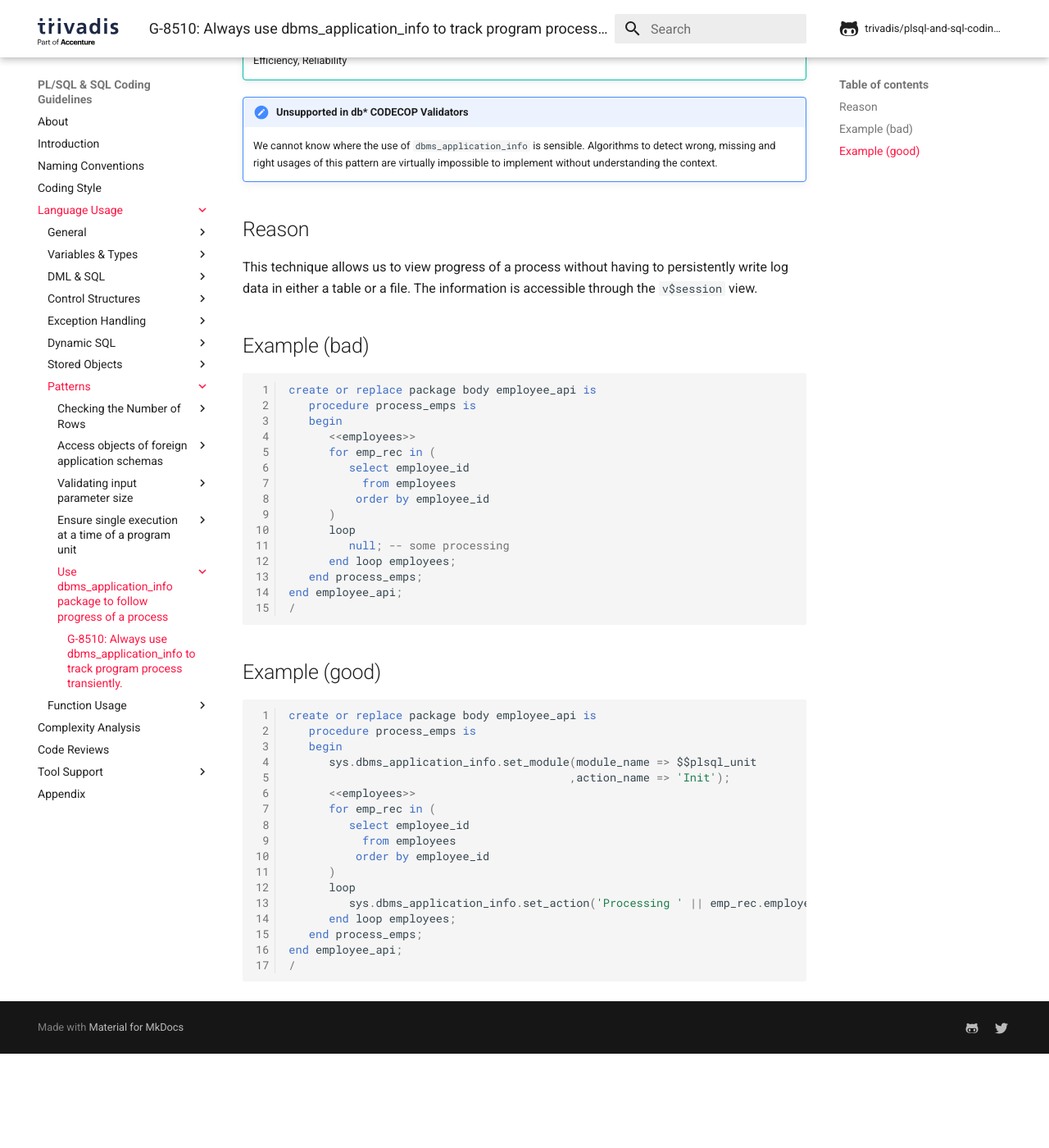
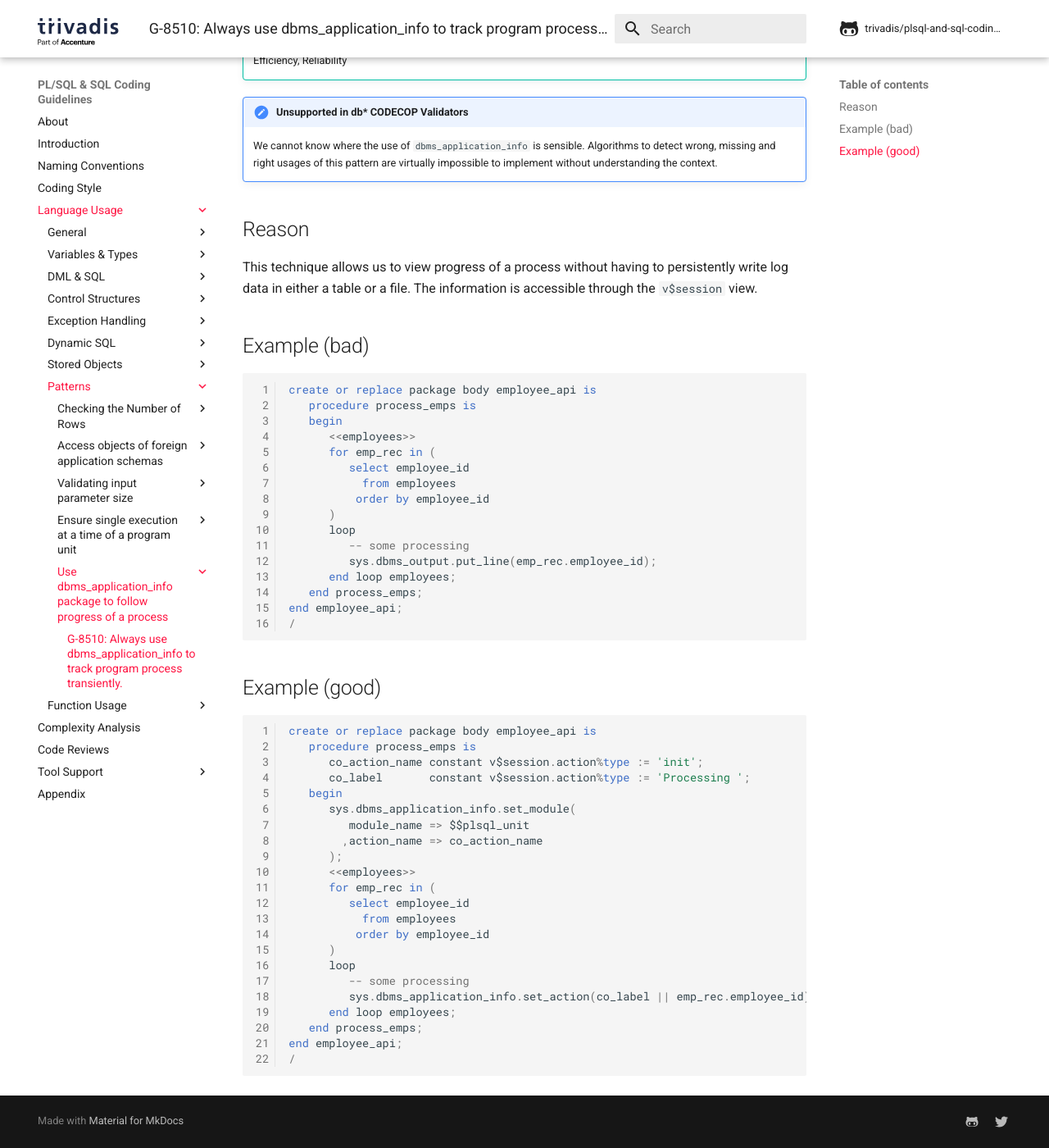
Before and after one commit to Trivadis/plsql-and-sql-coding-guidelines, an MkDocs documentation site: the page built from docs/4-language-usage/8-patterns/5-use-dbms-application-info-package-to-follow-progress-of-a-process/g-8510.md, in a window 1280 px wide and 1400 px high, scrolled down 229 px. Shown: the whole window at 82% size. Built offline with MkDocs 1.6.1 and Material for MkDocs 9.7.7, drawn with Linux system fonts in a browser that asks for light colours; comment, search, counter and statistics services are not loaded; the version menu is left out; before the commit the page ends 1514 px from its top, so only the background shows below that.

Commit message:
Fix violations of G-1050 and G-4385

````diff
--- a/docs/4-language-usage/8-patterns/5-use-dbms-application-info-package-to-follow-progress-of-a-process/g-8510.md
+++ b/docs/4-language-usage/8-patterns/5-use-dbms-application-info-package-to-follow-progress-of-a-process/g-8510.md
@@ -23,7 +23,8 @@ create or replace package body employee_api is
           order by employee_id
       )
       loop
-         null; -- some processing
+         -- some processing
+         sys.dbms_output.put_line(emp_rec.employee_id);
       end loop employees;
    end process_emps;
 end employee_api;
@@ -35,9 +36,13 @@ end employee_api;
 ``` sql
 create or replace package body employee_api is
    procedure process_emps is
+      co_action_name constant v$session.action%type := 'init';
+      co_label       constant v$session.action%type := 'Processing ';
    begin
-      sys.dbms_application_info.set_module(module_name => $$plsql_unit
-                                          ,action_name => 'Init');
+      sys.dbms_application_info.set_module(
+         module_name => $$plsql_unit
+        ,action_name => co_action_name
+      );
       <<employees>>
       for emp_rec in (
          select employee_id
@@ -45,7 +50,8 @@ create or replace package body employee_api is
           order by employee_id
       )
       loop
-         sys.dbms_application_info.set_action('Processing ' || emp_rec.employee_id);
+         -- some processing
+         sys.dbms_application_info.set_action(co_label || emp_rec.employee_id);
       end loop employees;
    end process_emps;
 end employee_api;
````
